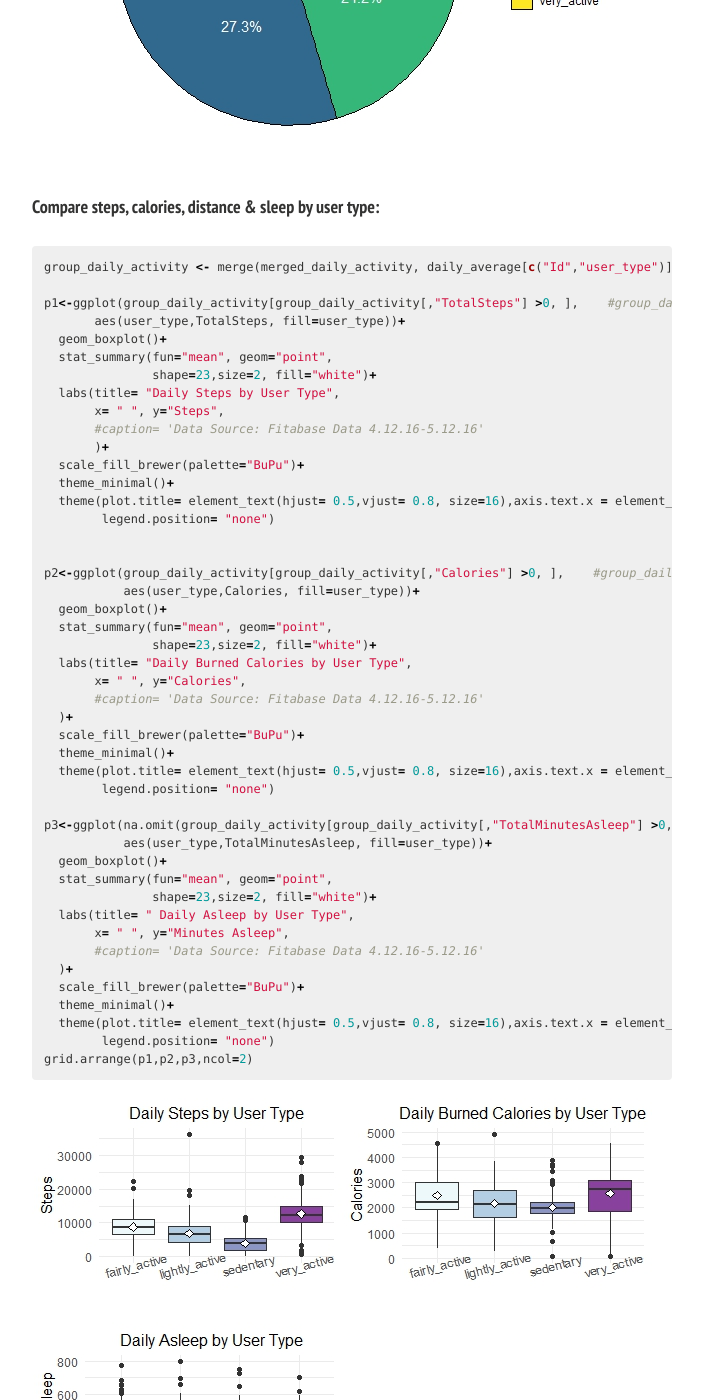
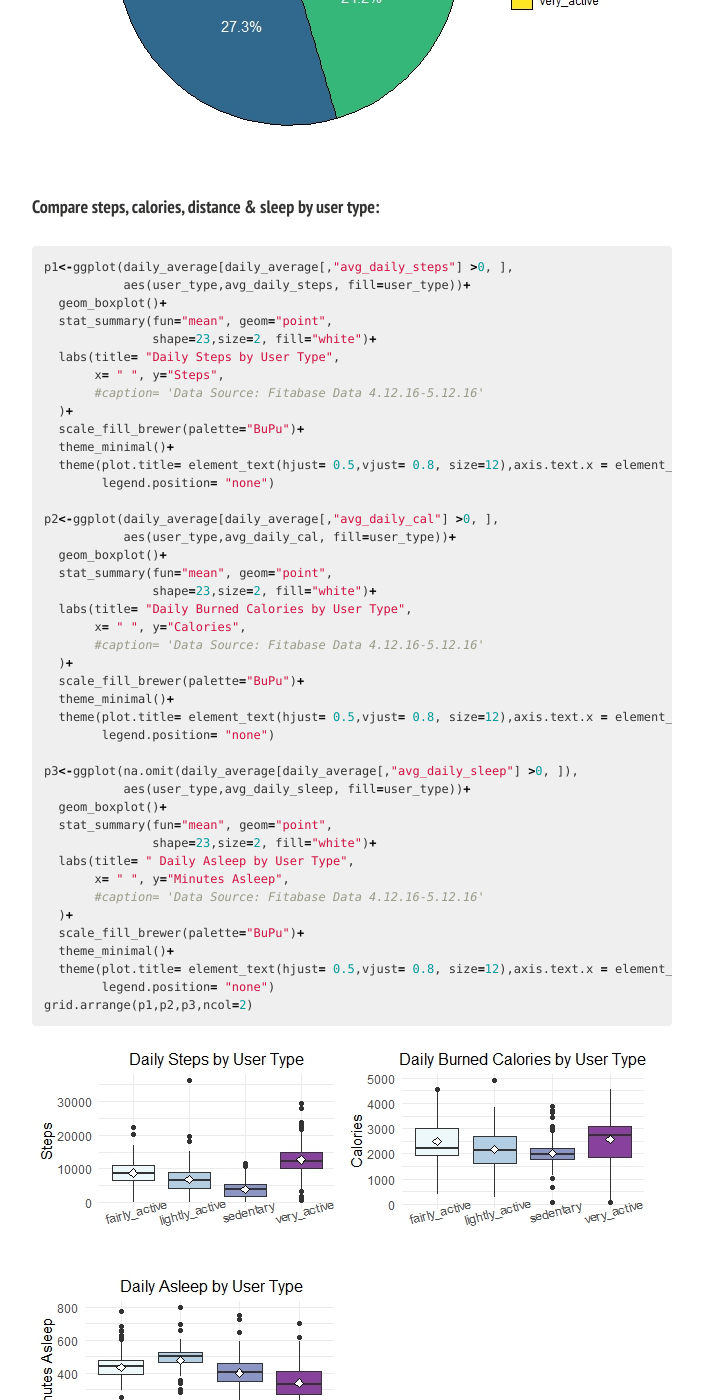
Before and after one commit to Janzhuj/janzhuj.github.io, a Jekyll site: the page built from _posts/2023-10-19-Customer-Usage-Data-Analysis-for-the-FitBit-Fitness-Tracker.md, in a window 1280 px wide and 1400 px high, scrolled down 8522 px. Shown: the whole window, without its empty margins (288-991 px from the left). Built offline with Jekyll 4.4.1, drawn with Linux system fonts in a browser that asks for light colours; nearby versions of some CDN libraries; library files that are not in the unit come from our copies; comment, search, counter and statistics services are not loaded.

Commit message:
Update 2023-10-19-Customer-Usage-Data-Analysis-for-the-FitBit-Fitness-Tracker.md

```diff
--- a/_posts/2023-10-19-Customer-Usage-Data-Analysis-for-the-FitBit-Fitness-Tracker.md
+++ b/_posts/2023-10-19-Customer-Usage-Data-Analysis-for-the-FitBit-Fitness-Tracker.md
@@ -263,25 +263,22 @@
 #### Compare steps, calories, distance & sleep by user type:
 
 {% highlight r %}
-group_daily_activity <- merge(merged_daily_activity, daily_average[c("Id","user_type")], by="Id")
-
-p1<-ggplot(group_daily_activity[group_daily_activity[,"TotalSteps"] >0, ],    #group_daily_activity[which(group_daily_activity$TotalSteps>0),]
-       aes(user_type,TotalSteps, fill=user_type))+
+p1<-ggplot(daily_average[daily_average[,"avg_daily_steps"] >0, ],
+           aes(user_type,avg_daily_steps, fill=user_type))+
   geom_boxplot()+
   stat_summary(fun="mean", geom="point",
                shape=23,size=2, fill="white")+
   labs(title= "Daily Steps by User Type",
        x= " ", y="Steps",
        #caption= 'Data Source: Fitabase Data 4.12.16-5.12.16'
-       )+
+  )+
   scale_fill_brewer(palette="BuPu")+
   theme_minimal()+
-  theme(plot.title= element_text(hjust= 0.5,vjust= 0.8, size=16),axis.text.x = element_text(angle = 15, vjust = 1.5, hjust=0.5),
+  theme(plot.title= element_text(hjust= 0.5,vjust= 0.8, size=12),axis.text.x = element_text(angle = 15, vjust = 1.5, hjust=0.5),
         legend.position= "none")
 
-
-p2<-ggplot(group_daily_activity[group_daily_activity[,"Calories"] >0, ],    #group_daily_activity[which(group_daily_activity$TotalSteps>0),]
-           aes(user_type,Calories, fill=user_type))+
+p2<-ggplot(daily_average[daily_average[,"avg_daily_cal"] >0, ],
+           aes(user_type,avg_daily_cal, fill=user_type))+
   geom_boxplot()+
   stat_summary(fun="mean", geom="point",
                shape=23,size=2, fill="white")+
@@ -291,11 +288,11 @@
   )+
   scale_fill_brewer(palette="BuPu")+
   theme_minimal()+
-  theme(plot.title= element_text(hjust= 0.5,vjust= 0.8, size=16),axis.text.x = element_text(angle = 15, vjust = 1.5, hjust=0.5),
+  theme(plot.title= element_text(hjust= 0.5,vjust= 0.8, size=12),axis.text.x = element_text(angle = 15, vjust = 1.5, hjust=0.5),
         legend.position= "none")
 
-p3<-ggplot(na.omit(group_daily_activity[group_daily_activity[,"TotalMinutesAsleep"] >0, ]),    #group_daily_activity[which(group_daily_activity$TotalSteps>0),]
-           aes(user_type,TotalMinutesAsleep, fill=user_type))+
+p3<-ggplot(na.omit(daily_average[daily_average[,"avg_daily_sleep"] >0, ]),
+           aes(user_type,avg_daily_sleep, fill=user_type))+
   geom_boxplot()+
   stat_summary(fun="mean", geom="point",
                shape=23,size=2, fill="white")+
@@ -305,7 +302,7 @@
   )+
   scale_fill_brewer(palette="BuPu")+
   theme_minimal()+
-  theme(plot.title= element_text(hjust= 0.5,vjust= 0.8, size=16),axis.text.x = element_text(angle = 15, vjust = 1.5, hjust=0.5),
+  theme(plot.title= element_text(hjust= 0.5,vjust= 0.8, size=12),axis.text.x = element_text(angle = 15, vjust = 1.5, hjust=0.5),
         legend.position= "none")
 grid.arrange(p1,p2,p3,ncol=2)
 {% endhighlight %}
```
